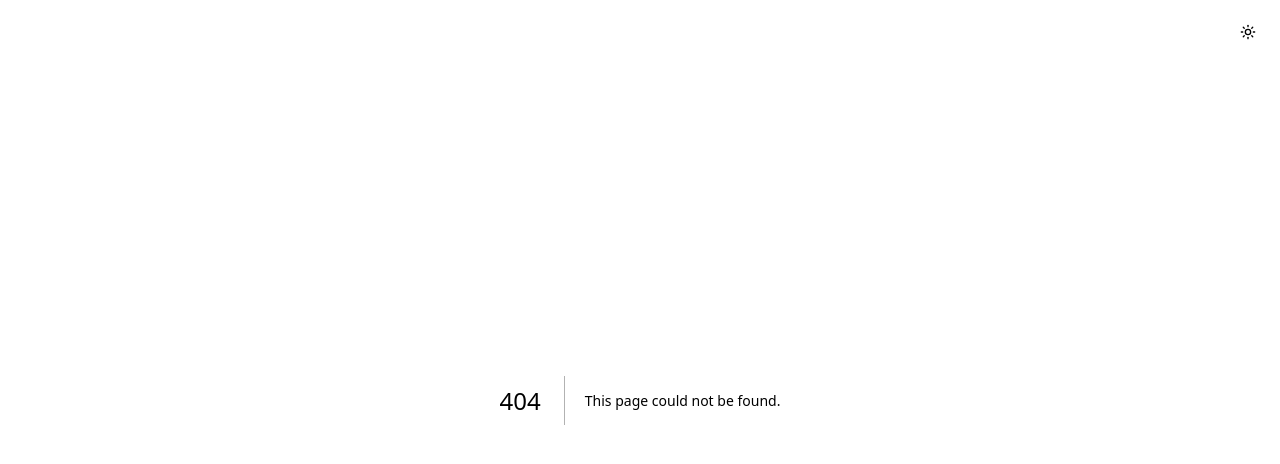
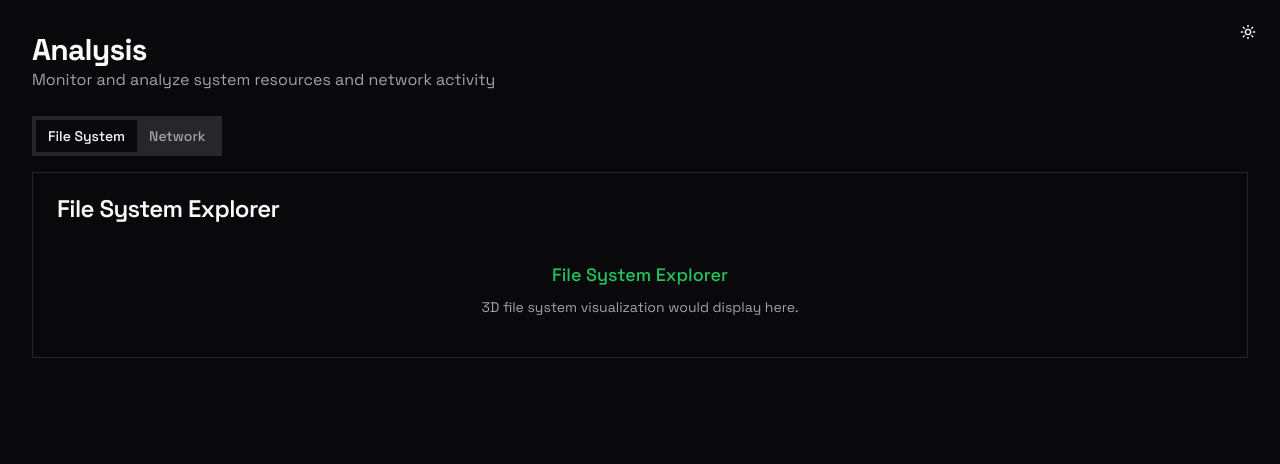
Before and after one commit to asimwe1/mini-forensic, a Next.js app in the folder frontend/: page /analysis in a window 1280 px wide. Before the commit this address had no page. Shown: the top 464 px of the page. Built offline with nearby package versions, Linux system fonts and the light colour scheme.

Commit message:
changes made and fules created

```diff
--- /dev/null
+++ b/frontend/app/analysis/page.tsx
@@ -0,0 +1,50 @@
+"use client";
+
+import { FileSystemExplorer } from "@/components/filesystem-explorer";
+import { NetworkGraph } from "@/components/network-graph";
+import { Card, CardContent, CardHeader, CardTitle } from "@/components/ui/card";
+import { Tabs, TabsContent, TabsList, TabsTrigger } from "@/components/ui/tabs";
+
+export default function AnalysisPage() {
+  return (
+    <div className="container mx-auto p-4 md:p-6 lg:p-8">
+      <div className="mb-6">
+        <h1 className="text-2xl font-bold tracking-tight md:text-3xl">
+          Analysis
+        </h1>
+        <p className="text-muted-foreground">
+          Monitor and analyze system resources and network activity
+        </p>
+      </div>
+
+      <Tabs defaultValue="filesystem" className="space-y-4">
+        <TabsList>
+          <TabsTrigger value="filesystem">File System</TabsTrigger>
+          <TabsTrigger value="network">Network</TabsTrigger>
+        </TabsList>
+
+        <TabsContent value="filesystem" className="space-y-4">
+          <Card>
+            <CardHeader>
+              <CardTitle>File System Explorer</CardTitle>
+            </CardHeader>
+            <CardContent>
+              <FileSystemExplorer />
+            </CardContent>
+          </Card>
+        </TabsContent>
+
+        <TabsContent value="network" className="space-y-4">
+          <Card>
+            <CardHeader>
+              <CardTitle>Network Activity</CardTitle>
+            </CardHeader>
+            <CardContent>
+              <NetworkGraph />
+            </CardContent>
+          </Card>
+        </TabsContent>
+      </Tabs>
+    </div>
+  );
+}
--- a/frontend/app/layout.tsx
+++ b/frontend/app/layout.tsx
@@ -1,5 +1,5 @@
 import type { Metadata } from "next";
-import { Inter } from "next/font/google";
+import { Space_Grotesk } from "next/font/google";
 import "./globals.css";
 import { LanguageProvider } from "@/components/language-provider";
 import { ThemeProvider } from "@/components/theme-provider";
@@ -8,7 +8,11 @@ import { Toaster } from "@/components/ui/toaster";
 import { SidebarProvider } from "@/components/ui/sidebar";
 import { LabSidebar } from "@/components/lab-sidebar";
 
-const inter = Inter({ subsets: ["latin"] });
+const spaceGrotesk = Space_Grotesk({
+  subsets: ["latin"],
+  variable: "--font-space-grotesk",
+  display: "swap",
+});
 
 export const metadata: Metadata = {
   title: "Forensics Lab",
@@ -22,10 +26,10 @@ export default function RootLayout({
 }) {
   return (
     <html lang="en" suppressHydrationWarning>
-      <body className={inter.className}>
+      <body className={`${spaceGrotesk.variable} font-sans antialiased`}>
         <ThemeProvider>
           <LanguageProvider>
-            <div className="fixed top-4 right-4 z-50">
+            <div className="fixed top-4 right-4 z-50 flex items-center gap-4">
               <ThemeToggle />
             </div>
             <div className="flex h-screen">
--- a/frontend/tailwind.config.ts
+++ b/frontend/tailwind.config.ts
@@ -19,6 +19,9 @@ const config = {
       },
     },
     extend: {
+      fontFamily: {
+        sans: ["var(--font-space-grotesk)"],
+      },
       colors: {
         border: "hsl(var(--border))",
         input: "hsl(var(--input))",
```
Also changed, not shown: frontend/app/landing/page.tsx (+5 -5 lines).
